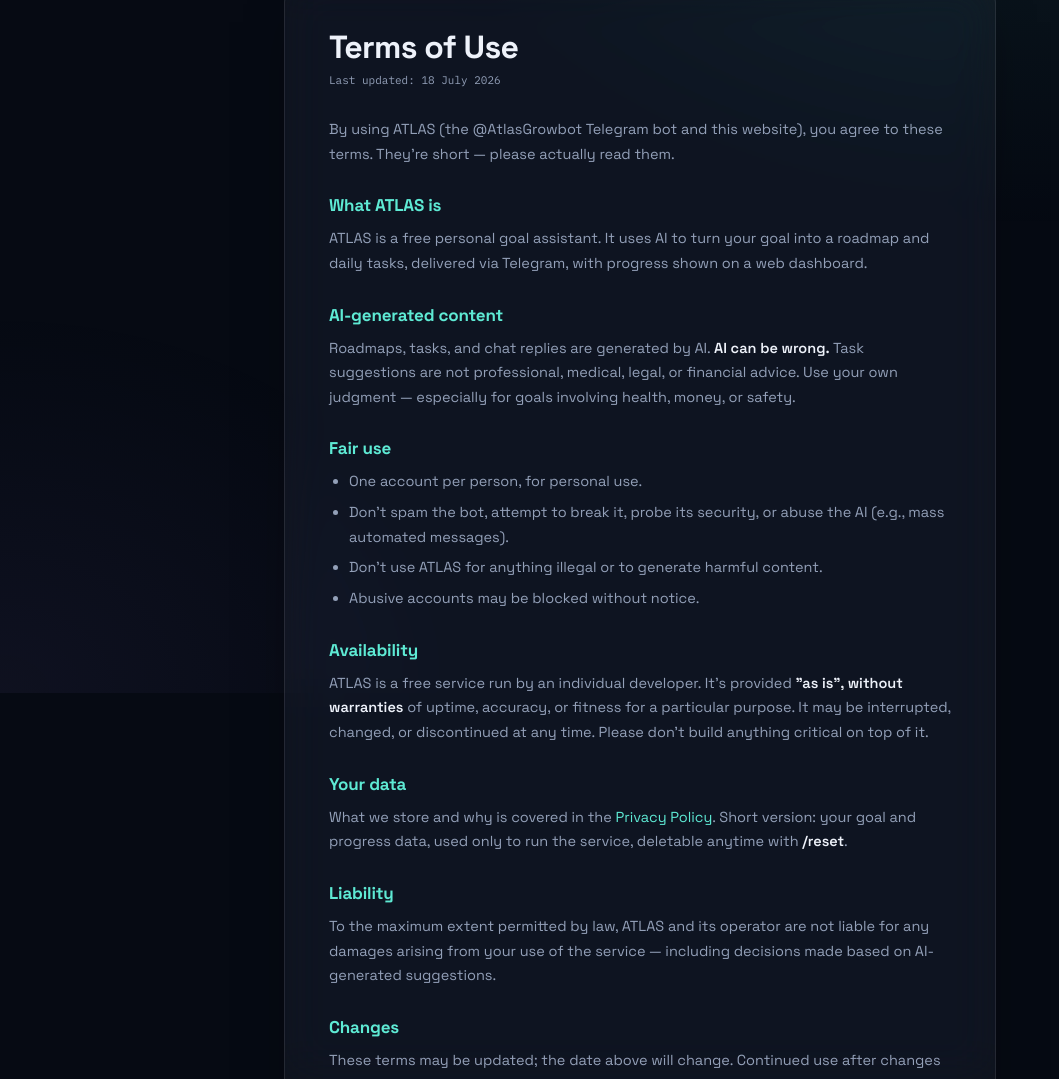
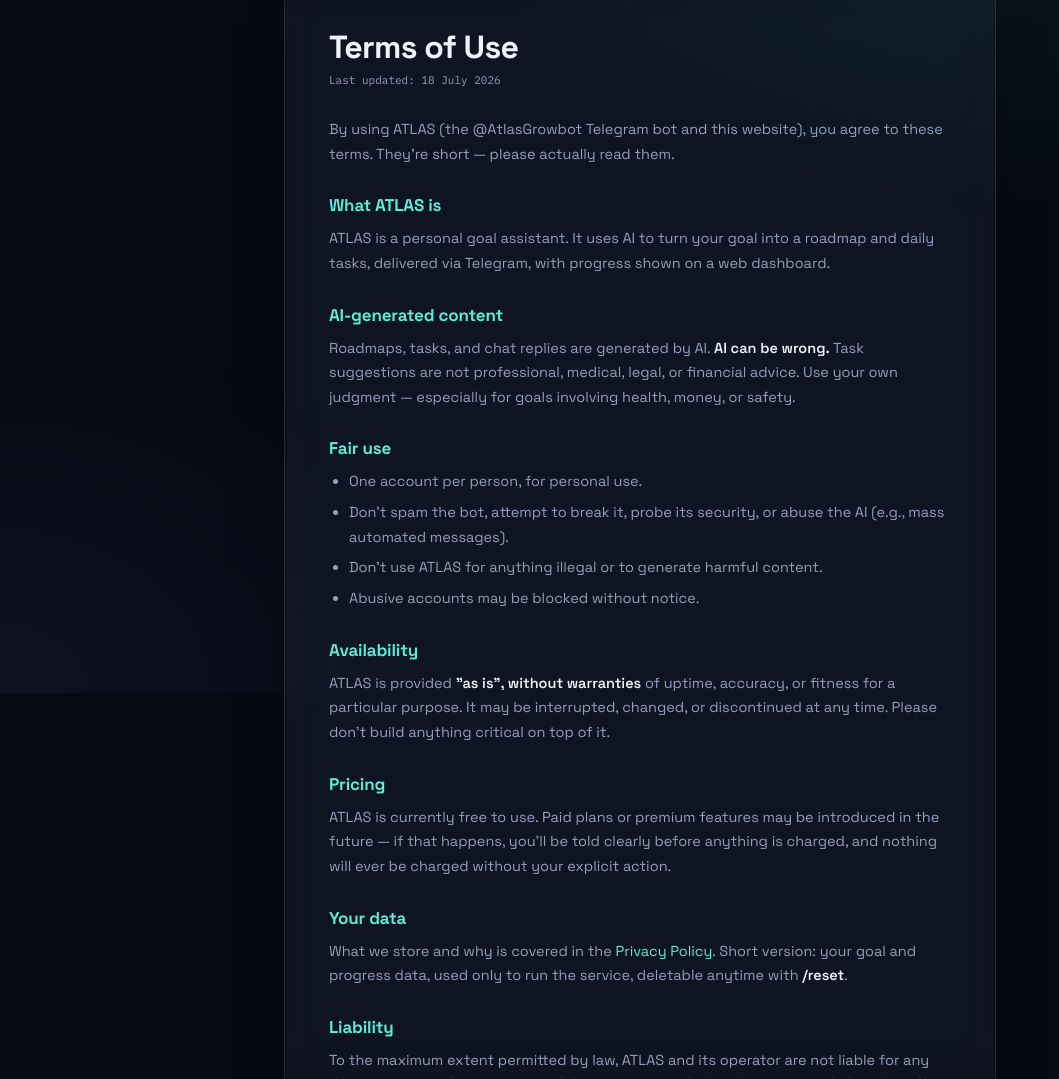
Before and after one commit to SacroDeo/ATLAS, a website: page public/terms.html in a window 1280 px wide. Shown: the part 107-1186 px from the top of the page, without its empty margins (0-1059 px from the left). Drawn offline with Linux system fonts and the light colour scheme.

Commit message:
Legal pages: drop 'free service' framing, add future-pricing clause

```diff
--- a/public/terms.html
+++ b/public/terms.html
@@ -69,7 +69,7 @@
     agree to these terms. They're short — please actually read them.</p>
 
     <h2>What ATLAS is</h2>
-    <p>ATLAS is a free personal goal assistant. It uses AI to turn your goal
+    <p>ATLAS is a personal goal assistant. It uses AI to turn your goal
     into a roadmap and daily tasks, delivered via Telegram, with progress
     shown on a web dashboard.</p>
 
@@ -89,10 +89,16 @@
     </ul>
 
     <h2>Availability</h2>
-    <p>ATLAS is a free service run by an individual developer. It's provided
+    <p>ATLAS is provided
     <b>"as is", without warranties</b> of uptime, accuracy, or fitness for a
     particular purpose. It may be interrupted, changed, or discontinued at any
     time. Please don't build anything critical on top of it.</p>
+
+    <h2>Pricing</h2>
+    <p>ATLAS is currently free to use. Paid plans or premium features may be
+    introduced in the future — if that happens, you'll be told clearly before
+    anything is charged, and nothing will ever be charged without your
+    explicit action.</p>
 
     <h2>Your data</h2>
     <p>What we store and why is covered in the
```
Also changed, not shown: public/privacy.html (+1 -1 lines).
